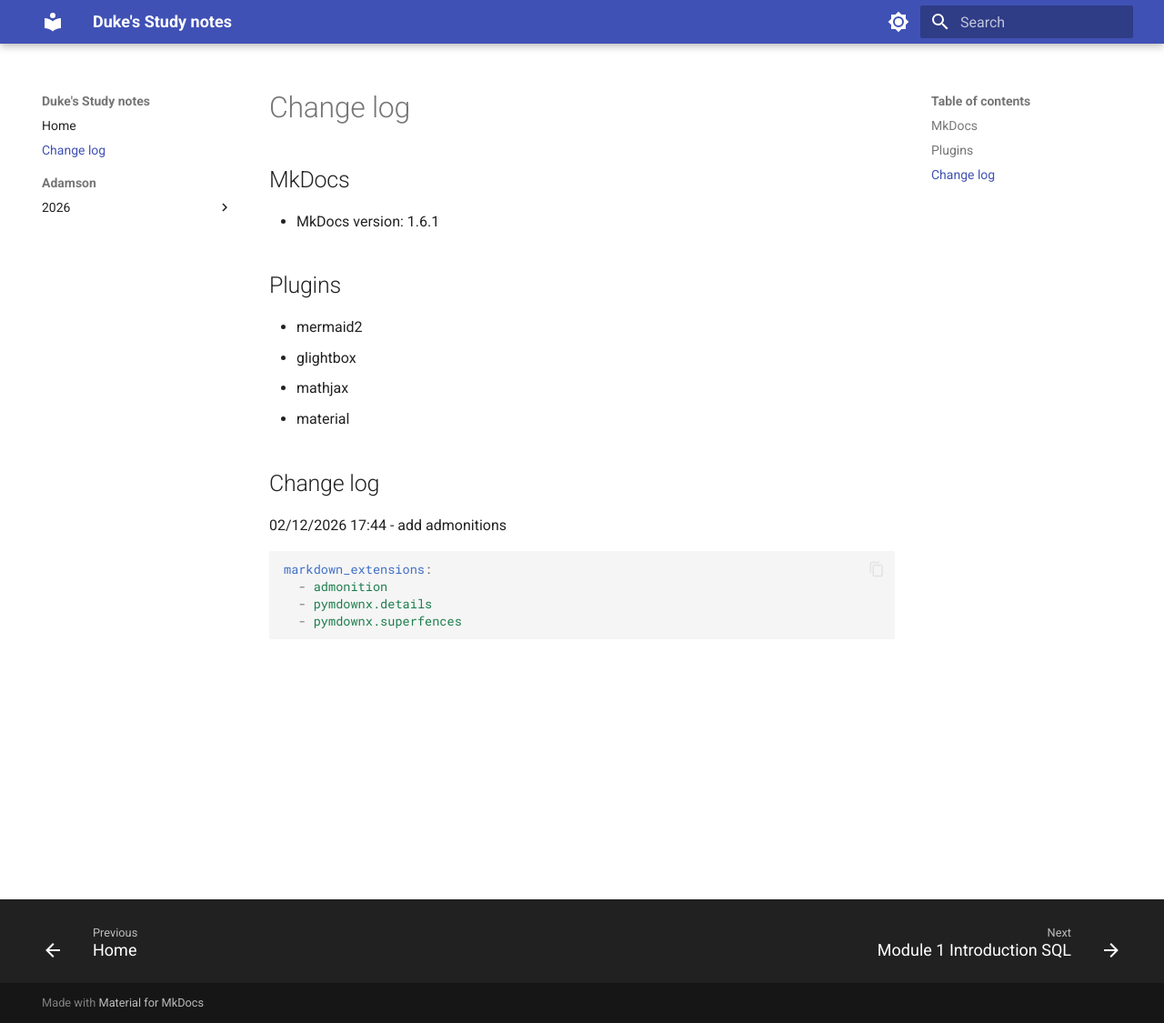
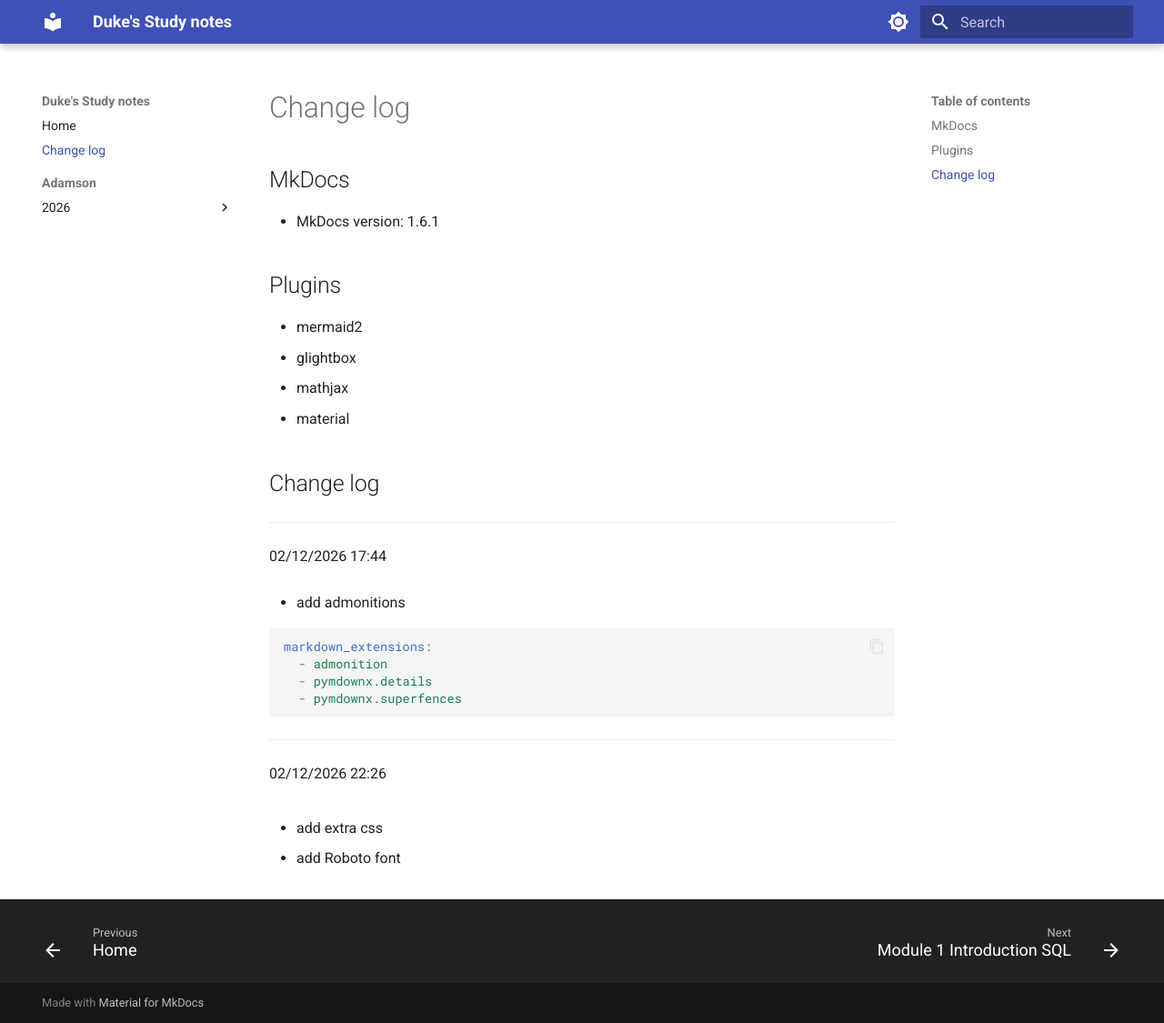
Before and after one commit to dukehug/mkdocs_dknotes, an MkDocs documentation site: the page built from docs/Change_log.md, in a window 1280 px wide and 1125 px high. Shown: the whole window at 91% size. Built offline with MkDocs 1.6.1 and Material for MkDocs 9.7.7, drawn with Linux system fonts in a browser that asks for light colours.

Commit message:
upadte notes: Thu Feb 12 10:45:36 PM CST 2026

````diff
--- a/docs/Change log.md
+++ b/docs/Change_log.md
@@ -13,8 +13,13 @@
 
 
 ## Change log
+
+---
+
 02/12/2026 17:44
-    - add admonitions
+
+- add admonitions
+
 
 ```yml
 markdown_extensions:
@@ -22,3 +27,11 @@
   - pymdownx.details
   - pymdownx.superfences
 ```
+
+---
+
+02/12/2026 22:26
+
+  - add extra css
+
+  - add Roboto font
--- /dev/null
+++ b/docs/stylesheets/extra.css
@@ -0,0 +1,23 @@
+:root {
+  /* 增加正文字型大小，18px  */
+  --md-text-font-size: 1rem;
+
+  /* 增加行高，避免文字過於擁擠 */
+  --md-text-line-height: 2;
+}
+
+/* 針對英文技術文檔，適度增加段落間距 */
+.md-typeset p {
+  margin-bottom: 1.6em;
+}
+
+/* 讓代碼塊的字體稍微縮小一點點，看起來更精緻 */
+.md-typeset code {
+  font-size: 0.85em;
+}
+
+/* 針對文章內部的表格標題加粗 */
+.md-typeset table thead th {
+  font-weight: 700;
+  background-color: var(--md-default-bg-color--lighter);
+}
--- a/mkdocs.yml
+++ b/mkdocs.yml
@@ -3,6 +3,9 @@
 site_description: dukes study notes on adamson unievrsity - Information Technology
 theme:
   name: material
+  font:
+    text: Roboto
+    code: Roboto Mono
   features:
   #  - navigation.tabs
     - navigation.sections
@@ -60,3 +63,6 @@
 extra_javascript:
   - javascripts/mathjax.js
   - https://cdn.jsdelivr.net/npm/mathjax@3/es5/tex-mml-chtml.js
+
+extra_css:
+  - stylesheets/extra.css
````
